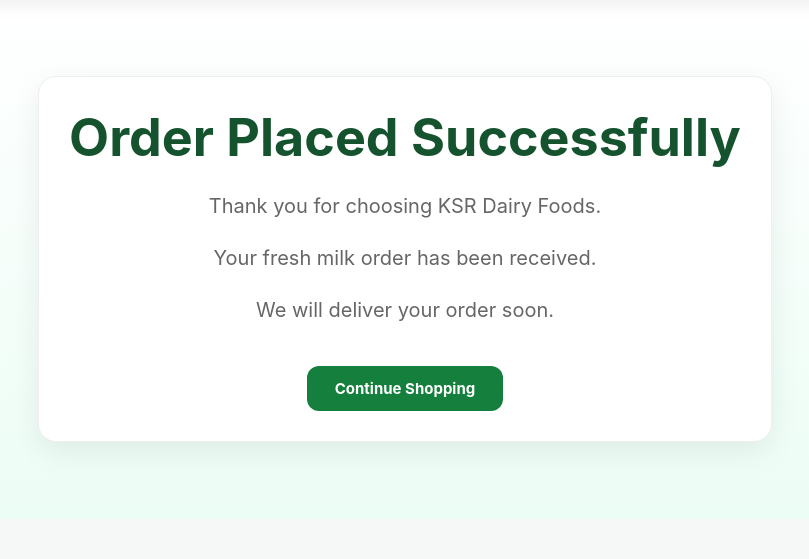
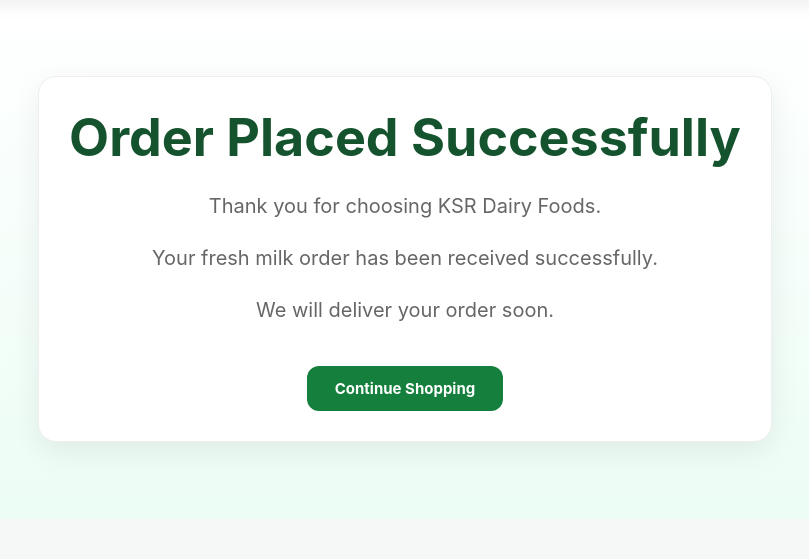
Before and after one commit to priyakhaif-oss/Ksr, a Flask app: template templates/success.html in a window 1280 px wide. Shown: the part 82-641 px from the top of the page, without its empty margins (235-1044 px from the left). Run offline with Flask 3, Linux system fonts and the light colour scheme; the template is opened without the code that fills it, so the values that code supplies are empty.

Commit message:
Update success.html

```diff
--- a/templates/success.html
+++ b/templates/success.html
@@ -26,8 +26,11 @@ KSR Dairy Foods
 
 
 
+
 <a href="/" class="cart-btn">
+
 Home
+
 </a>
 
 
@@ -40,7 +43,10 @@ Home
 
 
 
+
 <section class="hero">
+
+
 
 
 
@@ -48,9 +54,13 @@ Home
 
 
 
+
+
 <h1>
 Order Placed Successfully
 </h1>
+
+
 
 
 
@@ -62,9 +72,13 @@ Thank you for choosing KSR Dairy Foods.
 
 
 
+
+
 <p>
-Your fresh milk order has been received.
+Your fresh milk order has been received successfully.
 </p>
+
+
 
 
 
@@ -78,7 +92,10 @@ We will deliver your order soon.
 
 
 
+
 <br>
+
+
 
 
 
@@ -95,11 +112,17 @@ Continue Shopping
 
 
 
+
+
 </div>
 
 
 
+
+
+
 </section>
+
 
 
 
@@ -115,9 +138,12 @@ Continue Shopping
 </p>
 
 
+
+
 <p>
 Fresh Milk • Pure Quality • Fast Delivery
 </p>
+
 
 
 </footer>
@@ -127,6 +153,7 @@ Fresh Milk • Pure Quality • Fast Delivery
 
 
 
+
 </body>
 
 </html>
```
